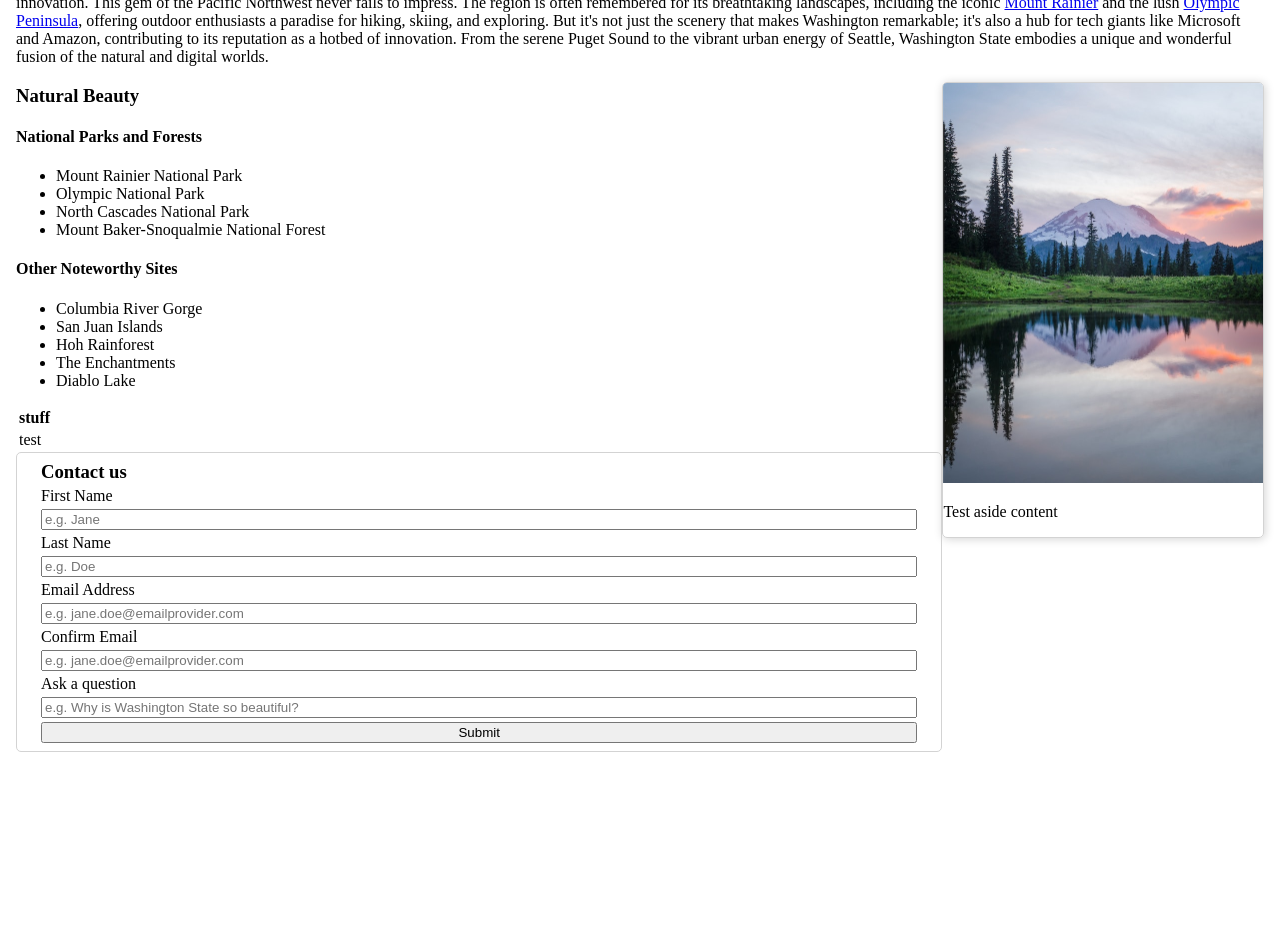
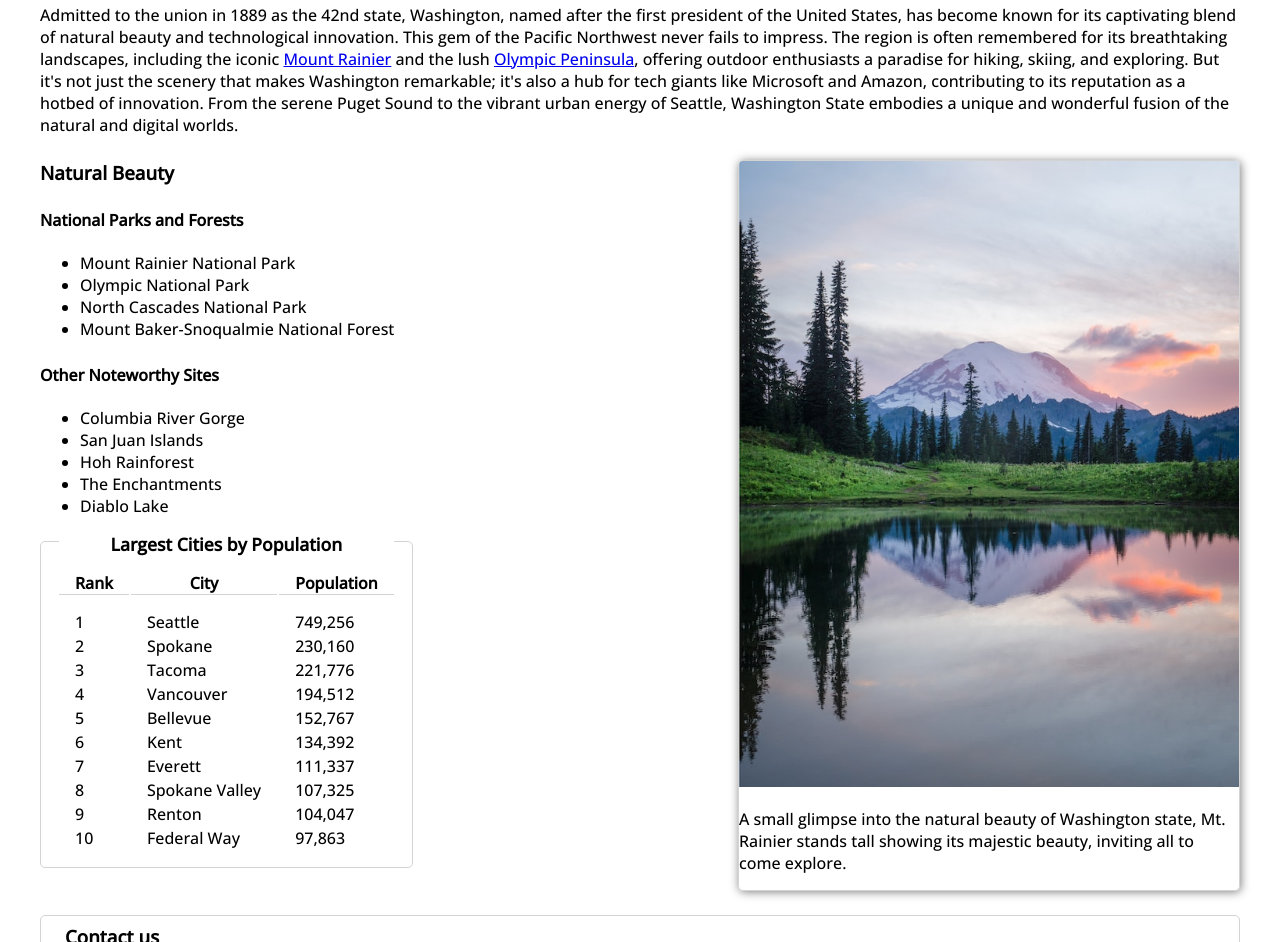
Before and after one commit to kcords/wgu-frontened-web-dev-d277, a plain HTML site: page public/index.html in a window 1280 px wide. Shown: the part 174-1116 px from the top of the page. Before the commit the page ends 942 px from the top, so only its background shows below. Drawn offline with nearby package versions, Linux system fonts and the light colour scheme.

Commit message:
Latest updates

```diff
--- a/public/index.html
+++ b/public/index.html
@@ -5,18 +5,21 @@
   <meta charset="UTF-8">
   <meta name="viewport" content="width=device-width, initial-scale=1.0">
   <link rel="stylesheet" href="style.css">
+  <script src="js/main.js" defer></script>
   <title>Explore Washington State</title>
 </head>
 
 <body>
   <header class="page-header">
-    <img src="images/Seal_of_Washington.svg" alt="Seal of the State of Washington" height="40px">
-    <h1>The State of Washington</h1>
+    <div class="hero">
+      <img src="images/Seal_of_Washington.svg" alt="Seal of the State of Washington" height="40px">
+      <h1>The&nbsp;State&nbsp;of Washington</h1>
+    </div>
     <nav class="page-nav">
       <ul>
-        <li><a href="olympia.html">&#11088; Olympia</a></li>
-        <li><a href="seattle.html">Seattle</a></li>
-        <li><a href="vancouver.html">Vancouver</a></li>
+        <li><a href="olympia.html" class="nav-link">&#11088; Olympia</a></li>
+        <li><a href="seattle.html" class="nav-link">Seattle</a></li>
+        <li><a href="vancouver.html" class="nav-link">Vancouver</a></li>
       </ul>
     </nav>
   </header>
@@ -38,14 +41,17 @@
       <p></p>
 
       <aside class="card">
-        <img src="images/mt_rainier.jpeg" height="400">
-        <p>Test aside content</p>
+        <figure>
+          <img src="images/mt_rainier.jpeg" alt="Mt. Rainier at sunset" width="400">
+          <figcaption>A small glimpse into the natural beauty of Washington state, Mt. Rainier stands tall showing its majestic beauty, inviting all to come explore.</figcaption>
+        </figure>
       </aside>
+
       <h3>Natural Beauty</h3>
       <p></p>
 
       <h4>National Parks and Forests</h4>
-      <ul>
+      <ul class="list">
         <li>Mount Rainier National Park</li>
         <li>Olympic National Park</li>
         <li>North Cascades National Park</li>
@@ -53,7 +59,7 @@
       </ul>
 
       <h4>Other Noteworthy Sites</h4>
-      <ul>
+      <ul class="list">
         <li>Columbia River Gorge</li>
         <li>San Juan Islands</li>
         <li>Hoh Rainforest</li>
@@ -65,32 +71,88 @@
       x. a link that opens an external website in a new window or tab using the target attribute
       2. an HTML-coded ordered list with at least three list items
       x 3. an HTML-coded unordered list with at least three list items
-      4. an HTML-coded table consisting of 3–6 columns and 3–6 rows to organize content -->
+      x 4. an HTML-coded table consisting of 3–6 columns and 3–6 rows to organize content -->
 
-      <table>
-        <tr>
-          <th>stuff</th>
-        </tr>
-        <tr>
-          <td>test</td>
-        </tr>
+      <table id="largest-cities-table">
+        <thead>
+          <tr id="table-header">
+            <th class="col" colspan="3">Largest Cities by Population</th>
+          </tr>
+          <tr>
+            <th class="col col-header">Rank</th>
+            <th class="col col-header">City</th>
+            <th class="col col-header">Population</th>
+          </tr>
+        </thead>
+        <tbody>
+          <tr>
+            <td class="col">1</td>
+            <td class="col">Seattle</td>
+            <td class="col">749,256</td>
+          </tr>
+          <tr>
+            <td class="col">2</td>
+            <td class="col">Spokane</td>
+            <td class="col">230,160</td>
+          </tr>
+          <tr>
+            <td class="col">3</td>
+            <td class="col">Tacoma</td>
+            <td class="col">221,776</td>
+          </tr>
+          <tr>
+            <td class="col">4</td>
+            <td class="col">Vancouver</td>
+            <td class="col">194,512</td>
+          </tr>
+          <tr>
+            <td class="col">5</td>
+            <td class="col">Bellevue</td>
+            <td class="col">152,767</td>
+          </tr>
+          <tr>
+            <td class="col">6</td>
+            <td class="col">Kent</td>
+            <td class="col">134,392</td>
+          </tr>
+          <tr>
+            <td class="col">7</td>
+            <td class="col">Everett</td>
+            <td class="col">111,337</td>
+          </tr>
+          <tr>
+            <td class="col">8</td>
+            <td class="col">Spokane Valley</td>
+            <td class="col">107,325</td>
+          </tr>
+          <tr>
+            <td class="col">9</td>
+            <td class="col">Renton</td>
+            <td class="col">104,047</td>
+            </tr>
+            <tr>
+            <td class="col">10</td>
+            <td class="col">Federal Way</td>
+            <td class="col">97,863</td>
+            </tr>
+        </tbody>
       </table>
 
-      <form id="contact-form" action="/" method="post">
+      <form id="contact-form" action="/" onsubmit="return validateContactForm()" method="post">
         <h3>Contact us</h3>
 
         <label for="first-name">First Name</label>
-        <input id="first-name" type="text" placeholder="e.g. Jane" />
+        <input id="first-name" type="text" placeholder="e.g. Jane" required />
 
         <label for="last-name">Last Name</label>
-        <input id="last-name" type="text" placeholder="e.g. Doe" />
+        <input id="last-name" type="text" placeholder="e.g. Doe" required />
 
         <label for="email">Email Address</label>
-        <input id="email" type="email" placeholder="e.g. jane.doe@emailprovider.com" />
+        <input id="email" type="email" placeholder="e.g. jane.doe@emailprovider.com" onblur="validateEmailMatch()" required />
 
-        <!-- TODO Include JavaScript code that verifies the email fields match when a user enters a second email address. -->
         <label for="email-confirm">Confirm Email</label>
-        <input id="email-confirm" type="email" placeholder="e.g. jane.doe@emailprovider.com" />
+        <input id="email-confirm" type="email" placeholder="e.g. jane.doe@emailprovider.com" onblur="validateEmailMatch()"
+          required />
 
         <label for="question">Ask a question</label>
         <input id="question" placeholder="e.g. Why is Washington State so beautiful?" />
--- /dev/null
+++ b/public/js/main.js
@@ -0,0 +1,14 @@
+const emailInput = document.getElementById("email");
+const emailConfirmationInput = document.getElementById("email-confirm");
+const contactForm = document.getElementById("contact-form");
+
+function validateEmailMatch() {
+  const { value: emailText } = emailInput;
+  const { value: confirmationText } = emailConfirmationInput;
+
+  if (emailText && confirmationText && emailText !== confirmationText) {
+    errorMsg = "Sorry, your email addresses don't match. Please try again.";
+    alert(errorMsg);
+    emailConfirmationInput.value = "";
+  }
+}
--- a/public/style.css
+++ b/public/style.css
@@ -1,15 +1,15 @@
 /* 1. each of the following styles for text:
-  • one font-family declaration
+                                x one font-family declaration
   • a :hover pseudo-class to create a rollover effect for navigation buttons
-2. a float property to position at least one HTML element to the side of another in your web page
+x2. a float property to position at least one HTML element to the side of another in your web page
 3. absolute and relative positioning in at least one area of your web page
-4. each of the following selectors:
-  x• one element selector to style the HTML elements
-  • one class selector that is used at least two times to style HTML elements
-  • one ID selector to format specific elements of a page */
+x4. each of the following selectors: x one element selector to style the HTML elements x one class selector that is used at least two times to style HTML elements x one ID selector to format specific elements of a page */
+
+@import url('https://fonts.googleapis.com/css2?family=Open+Sans:wght@500,600,700&display=swap');
 
 body {
   margin: 0;
+  font-family: 'Open Sans', sans-serif;
 }
 
 .page-header {
@@ -21,7 +21,15 @@ body {
   margin: 0;
   padding: .1rem 1rem;
   background-color: darkgrey;
-  box-shadow: 0 1px 3px gray;
+  box-shadow: 0 1px 10px rgba(0, 0, 0, .8);
+}
+
+.hero {
+  flex: 1 0;
+  display: flex;
+  gap: .75rem;
+  justify-content: begin;
+  align-items: center;
 }
 
 .page-nav {
@@ -35,13 +43,95 @@ nav ul {
   display: flex;
   flex-flow: row nowrap;
   list-style: none;
-  gap: 1rem;
+  list-style-position: inside;
+  gap: .5rem;
   align-items: center;
+  padding: none;
   line-height: 2;
 }
 
+.nav-link {
+  display: inline-block;
+  padding: .5rem 0;
+  text-decoration: none;
+  text-align: center;
+  font-weight: 600;
+  border: 2px solid gray;
+  border-radius: 5px;
+  color: azure;
+  min-width: 100px;
+}
+
+.nav-link:hover {
+  border-color: ghostwhite;
+  background-color: lightslategray;
+  color: ghostwhite;
+}
+
 main {
-  margin: 1rem;
+  padding: 1rem;
+    margin: 0 auto;
+    max-width: 1200px;
+}
+
+p {
+  margin-bottom: 1.5rem;
+}
+
+.card {
+  margin-bottom: 1.5rem;
+  float: right;
+  width: 500px;
+  border: 1px solid lightgrey;
+  border-radius: 5px;
+  box-shadow: 1px 1px 10px rgba(0, 0, 0, .5);
+}
+
+figure {
+  margin: 0;
+}
+
+.card img {
+  width: 100%;
+  border-radius: 4px 4px 0 0;
+}
+
+figcaption {
+  padding: 1rem 0;
+  width: 100%;
+  white-space: pre-wrap;
+}
+
+.list {
+  margin-bottom: 1.5rem;
+}
+
+#largest-cities-table {
+  margin-bottom: 2rem;
+  padding: 1rem;
+  border: 1px solid lightgray;
+  border-radius: 5px;
+}
+
+#table-header {
+  background-color: white;
+  position: relative;
+  top: -28px;
+  margin-bottom: -28px;
+  font-size: 1.1rem;
+}
+
+.col-header {
+  position: relative;
+  top: -14px;
+  margin-bottom: -14px;
+  padding-bottom: 1rem;
+  border-bottom: 1px solid lightgrey;
+  font-weight: 800;
+}
+
+.col {
+  padding: 0 1rem;
 }
 
 #contact-form {
@@ -49,6 +139,7 @@ main {
   flex-flow: column;
   gap: .25rem;
   padding: .5rem 1.5rem;
+  clear: right;
   border: 1px solid lightgrey;
   border-radius: 5px;
 }
@@ -57,13 +148,45 @@ main {
   margin: 0;
 }
 
-.card {
-  float: right;
-  border: 1px solid lightgrey;
-  border-radius: 5px;
-  box-shadow: 1px 1px 10px lightgray;
+@media (max-width: 800px) {
+  aside.card {
+    width: 100%;
+  }
 }
 
-.card img {
-  border-radius: 4px 4px 0 0;
+@media (max-width: 768px) {
+  .page-header {
+    justify-content: center;
+    flex-direction: column;
+    gap: 0;
+  }
+
+  .hero {
+    justify-content: center;
+    gap: 1.5rem;
+  }
+
+  .hero h1 {
+    width: min-content;
+  }
+
+  .page-nav {
+    justify-content: flex-start;
+    align-items: flex-start;
+    width: 100%;
+  }
+
+  .page-nav ul {
+    flex-direction: column;
+    width: 100%;
+  }
+
+  .page-nav ul li {
+    width: 100%;
+    margin-left: -35px;
+  }
+
+  .nav-link {
+    min-width: 100%;
+  }
 }
```
